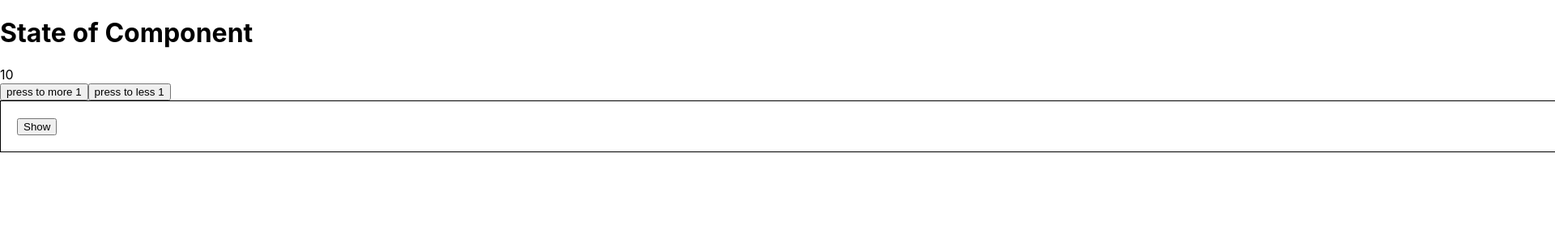
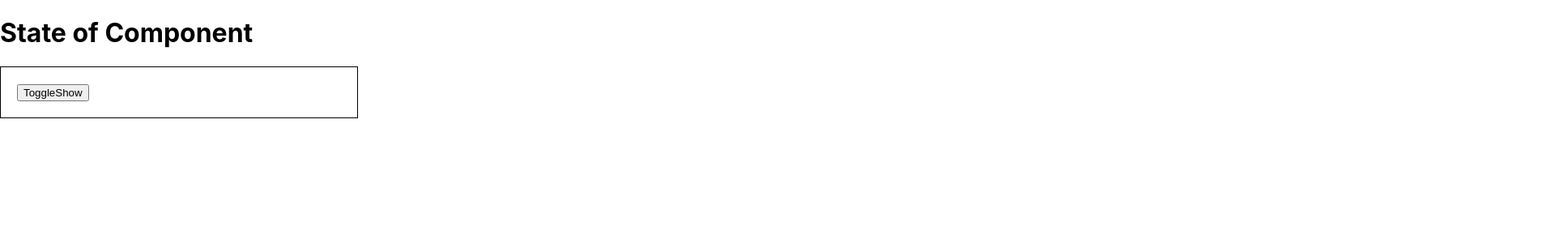
Before and after one commit to FlowMaster83/react-module-2, a React (Create React App) app: page / in a window 1280 px wide. Shown: the top 300 px of the page at 81% size, 1920 px wide, since content can reach past the window. Built offline with nearby package versions, Linux system fonts and the light colour scheme.

Commit message:
Dropdown was added

```diff
--- a/src/components/App.js
+++ b/src/components/App.js
@@ -1,5 +1,5 @@
 import React from 'react';
-import Counter from './Counter/Counter';
+// import Counter from './Counter/Counter';
 import Dropdown from './Dropdown/Dropdown';
 
 // const colorPickerOptions = [
@@ -14,7 +14,7 @@ const App = () => (
   <>
   <h1>State of Component</h1>
 
-  <Counter initialValue={10}/>
+  {/* <Counter initialValue={10}/> */}
 
   <Dropdown />
 
--- a/src/components/Dropdown/Dropdown.css
+++ b/src/components/Dropdown/Dropdown.css
@@ -1,6 +1,6 @@
 .Dropdown {
     position: relative;
-    width: 400pc;
+    width: 400px;
     padding: 20px;
     border: 1px solid black;
 }
--- a/src/components/Dropdown/Dropdown.js
+++ b/src/components/Dropdown/Dropdown.js
@@ -1,14 +1,78 @@
 import React, { Component } from 'react';
 import './Dropdown.css';
 
+// в зависимости от буля, разметка рендерится или не рендерится
+// class Dropdown extends Component {
+//         state = {
+//         visible: false,
+//     };
+
+//     show = () => {
+//         this.setState({ visible: true });
+//     };
+
+//     hide = () => {
+//         this.setState({ visible: false });
+//     };
+
 class Dropdown extends Component {
+    state = {
+    visible: false,
+};
+
+toggle = () => {
+    this.setState(prevState => ({
+        visible: !prevState.visible,
+    }));
+};
+
 render() {
     return (
         <div className="Dropdown">
-                <button type="button" className="Dropdown__toggle">Show</button>
+            <button
+                type="button"
+                className="Dropdown__toggle"
+                onClick={this.toggle}
+                >Toggle
+{/* рендерится кнопка */}
+{/* рендер по условию */}
+                {this.state.visible ? 'Hide' : 'Show'}
+            </button>
+
+            {this.state.visible && (
+                <div className="Dropdown__menu">Dropdown Menu</div>
+            )}
         </div>
     );
 }
 }
 
 export default Dropdown;
+
+// show = () => {
+//     this.setState({ visible: true });
+// };
+
+// hide = () => {
+//     this.setState({ visible: false });
+// };
+
+//     render() {
+//         return (
+//             <div className="Dropdown">
+//                 <button type="button" className="Dropdown__toggle" onClick={this.show}>
+//                     Show
+//                 </button>
+
+//                 <button type="button" className="Dropdown__toggle" onClick={this.hide}>
+//                     Hide
+//                 </button>
+//                 {this.state.visible && (
+//                     <div className="Dropdown__menu">Dropdown Menu</div>
+//                 )}
+//             </div>
+//         );
+//     }
+// }
+
+// export default Dropdown;
```
Also changed, not shown: src/components/Counter/Counter.js (+5 -7 lines). Lines whose indentation alone changed are shown as unchanged.
